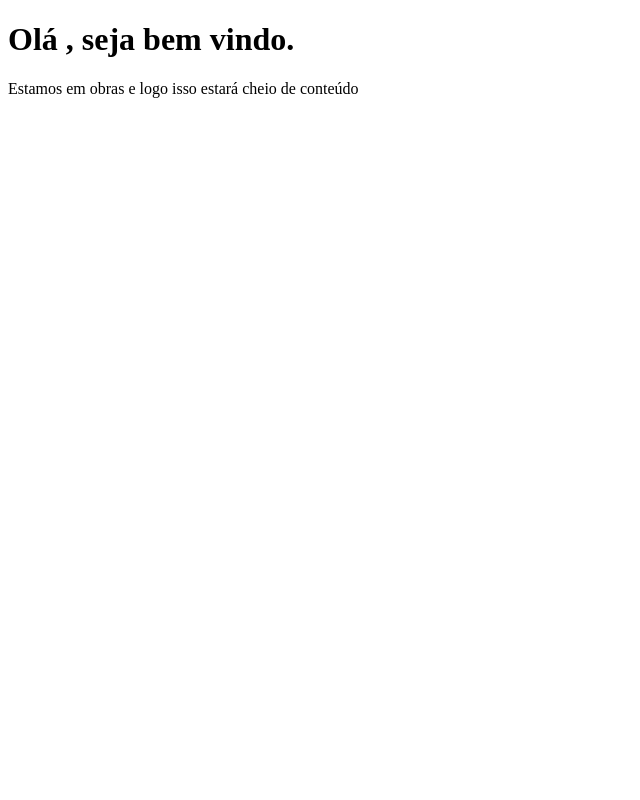
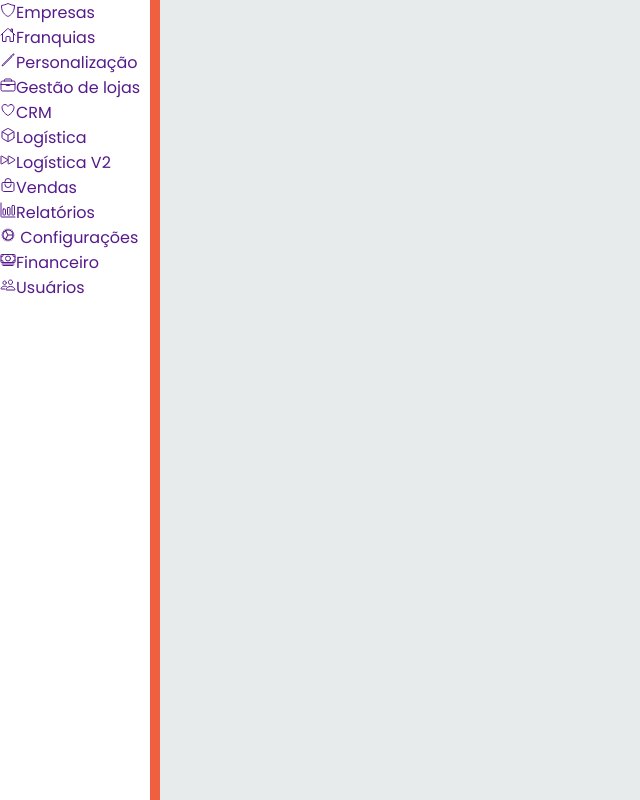
Before and after one commit to jaredeicm/jacks, a plain HTML site: page dashboard.html in a window 1280 px wide. Shown: the whole page, without its empty margins (0-640 px from the left). Drawn offline with nearby package versions, Linux system fonts and the light colour scheme.

Commit message:
Criados ícones do menu lateral // Adicionados icons pelo site ionicons

```diff
--- a/assets/css/dashboard.css
+++ b/assets/css/dashboard.css
@@ -0,0 +1,22 @@
+* {
+  padding: 0;
+  margin: 0;
+  text-decoration: none;
+  border: 0;
+  font-family: 'Poppins', 'Roboto', 'Helvetica Neue Light', 'Helvetica Neue',
+    Helvetica, Arial, 'Lucida Grande', sans-serif;
+  box-sizing: border-box;
+}
+body {
+  background-color: #e7ebec;
+}
+.menu-lateral {
+  height: 100vh;
+  display: flex;
+}
+nav {
+  /* position: relative; */
+  width: 150px;
+  background: #fff;
+  box-shadow: 10px 0 0 #f05f40;
+}
--- a/dashboard.html
+++ b/dashboard.html
@@ -4,17 +4,119 @@
     <meta charset="UTF-8" />
     <meta http-equiv="X-UA-Compatible" content="IE=edge" />
     <meta name="viewport" content="width=device-width, initial-scale=1.0" />
-    <link rel="preconnect" href="https://fonts.googleapis.com">
-<link rel="preconnect" href="https://fonts.gstatic.com" crossorigin>
-<link href="https://fonts.googleapis.com/css2?family=Poppins:ital,wght@0,400;0,500;0,600;0,700;1,300&display=swap" rel="stylesheet">
-    <!-- <link rel="stylesheet" href="assets/css/style.css" /> -->
+    <link rel="preconnect" href="https://fonts.googleapis.com" />
+    <link rel="preconnect" href="https://fonts.gstatic.com" crossorigin />
+    <link
+      href="https://fonts.googleapis.com/css2?family=Poppins:ital,wght@0,400;0,500;0,600;0,700;1,300&display=swap"
+      rel="stylesheet"
+    />
+    <link rel="stylesheet" href="assets/css/dashboard.css" />
     <style></style>
     <title>Jacks - Gestão Simplificada</title>
   </head>
   <body>
     <main>
-<h1>Olá , seja bem vindo.</h1>
-<div>Estamos em obras e logo isso estará cheio de conteúdo</div>
+      <section class="menu-lateral">
+        <img src="" class="logo-plataform" />
+        <div class="btn-menu"></div>
+        <nav class="nav-bar">
+          <ul>
+            <li>
+              <a href="" class="nav-bar-item"
+                ><span class="nav-bar-icon"
+                  ><ion-icon name="shield-outline"></ion-icon></span
+                ><span class="nav-item-name">Empresas</span>
+              </a>
+            </li>
+            <li>
+              <a href="" class="nav-bar-item"
+                ><span class="nav-bar-icon"
+                  ><ion-icon name="home-outline"></ion-icon></span
+                ><span class="nav-item-name">Franquias</span></a
+              >
+            </li>
+            <li>
+              <a href="" class="nav-bar-item"
+                ><span class="nav-bar-icon"
+                  ><ion-icon name="pencil-outline"></ion-icon></span
+                ><span class="nav-item-name">Personalização</span></a
+              >
+            </li>
+            <li>
+              <a href="" class="nav-bar-item"
+                ><span class="nav-bar-icon"
+                  ><ion-icon name="briefcase-outline"></ion-icon></span
+                ><span class="nav-item-name">Gestão de lojas</span></a
+              >
+            </li>
+            <li>
+              <a href="" class="nav-bar-item"
+                ><span class="nav-bar-icon"
+                  ><ion-icon name="heart-outline"></ion-icon></span
+                ><span class="nav-item-name">CRM</span></a
+              >
+            </li>
+            <li>
+              <a href="" class="nav-bar-item"
+                ><span class="nav-bar-icon"
+                  ><ion-icon name="cube-outline"></ion-icon></span
+                ><span class="nav-item-name">Logística</span></a
+              >
+            </li>
+            <li>
+              <a href="" class="nav-bar-item"
+                ><span class="nav-bar-icon"
+                  ><ion-icon name="play-forward-outline"></ion-icon></span
+                ><span class="nav-item-name">Logística V2</span></a
+              >
+            </li>
+            <li>
+              <a href="" class="nav-bar-item"
+                ><span class="nav-bar-icon"
+                  ><ion-icon name="bag-handle-outline"></ion-icon></span
+                ><span class="nav-item-name">Vendas</span></a
+              >
+            </li>
+            <li>
+              <a href="" class="nav-bar-item"
+                ><span class="nav-bar-icon"
+                  ><ion-icon name="bar-chart-outline"></ion-icon></span
+                ><span class="nav-item-name">Relatórios</span></a
+              >
+            </li>
+            <li>
+              <a href="" class="nav-bar-item">
+                <span class="nav-bar-icon"
+                  ><ion-icon name="cog-outline"></ion-icon
+                ></span>
+                <span class="nav-item-name">Configurações</span></a
+              >
+            </li>
+            <li>
+              <a href="" class="nav-bar-item"
+                ><span class="nav-bar-icon"
+                  ><ion-icon name="cash-outline"></ion-icon></span
+                ><span class="nav-item-name">Financeiro</span></a
+              >
+            </li>
+            <li>
+              <a href="" class="nav-bar-item"
+                ><span class="nav-bar-icon"
+                  ><ion-icon name="people-outline"></ion-icon></span
+                ><span class="nav-item-name">Usuários</span></a
+              >
+            </li>
+          </ul>
+        </nav>
+      </section>
     </main>
+    <script
+      type="module"
+      src="https://unpkg.com/ionicons@5.5.2/dist/ionicons/ionicons.esm.js"
+    ></script>
+    <script
+      nomodule
+      src="https://unpkg.com/ionicons@5.5.2/dist/ionicons/ionicons.js"
+    ></script>
   </body>
 </html>
```
